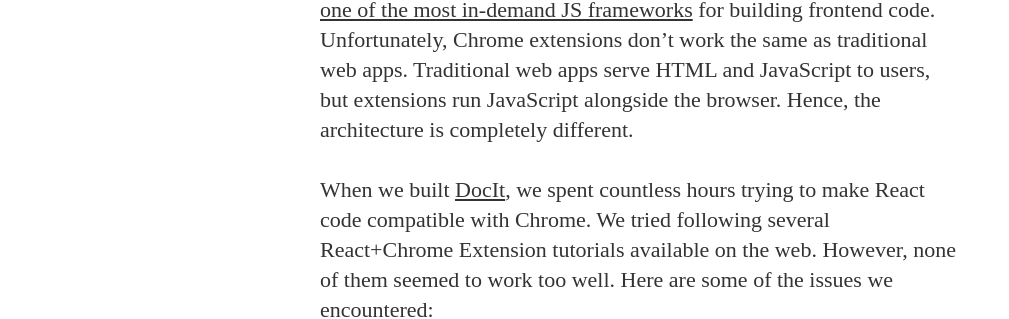
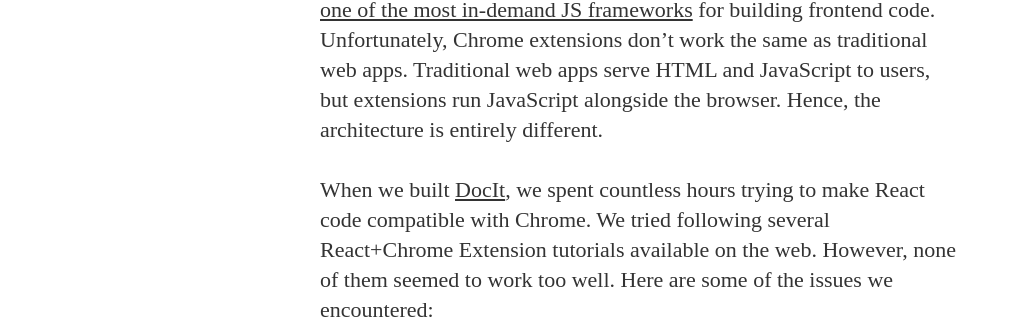
Before and after one commit to meerkat-citronella/meerkat-citronella.github.io, a Jekyll site: the page built from _posts/2020-10-26-welcome-to-jekyll.markdown, in a window 1280 px wide and 900 px high, scrolled down 1562 px. Shown: the part 263-582 px from the top of the window, without its empty margins (0-1009 px from the left). Built offline with Jekyll 4.4.1, drawn with Linux system fonts in a browser that asks for light colours; nearby versions of some CDN libraries; some web fonts are replaced; some of the changed text lies outside the part shown.

Commit message:
omitted word

```diff
--- a/_posts/2020-10-26-welcome-to-jekyll.markdown
+++ b/_posts/2020-10-26-welcome-to-jekyll.markdown
@@ -13,7 +13,7 @@ Chrome extensions are a great way for developers to deliver delightful software
 
 ![Top picks from the Chrome Extension Store](/assets/article_images/2020-10-26-welcome-to-jekyll/extensions.png)
 
-Wouldn't it be great to build an extension in React? React happens to be [one of the most in-demand JS frameworks](https://twitter.com/AlexReibman/status/1203047332515926017/photo/1) for building frontend code. Unfortunately, Chrome extensions don't work the same as traditional web apps. Traditional web apps serve HTML and JavaScript to users, but extensions run JavaScript alongside the browser. Hence, the architecture is completely different.
+Wouldn't it be great to build an extension in React? React happens to be [one of the most in-demand JS frameworks](https://twitter.com/AlexReibman/status/1203047332515926017/photo/1) for building frontend code. Unfortunately, Chrome extensions don't work the same as traditional web apps. Traditional web apps serve HTML and JavaScript to users, but extensions run JavaScript alongside the browser. Hence, the architecture is entirely different.
 
 When we built [DocIt](https://chrome.google.com/webstore/detail/docit/fmceajdookgglbnmeonlcedeoajmchpn?hl=en-US), we spent countless hours trying to make React code compatible with Chrome. We tried following several React+Chrome Extension tutorials available on the web. However, none of them seemed to work too well. Here are some of the issues we encountered:
 
```
Also changed, not shown: other parts of _posts/2020-10-26-welcome-to-jekyll.markdown (+1 -1 lines).
